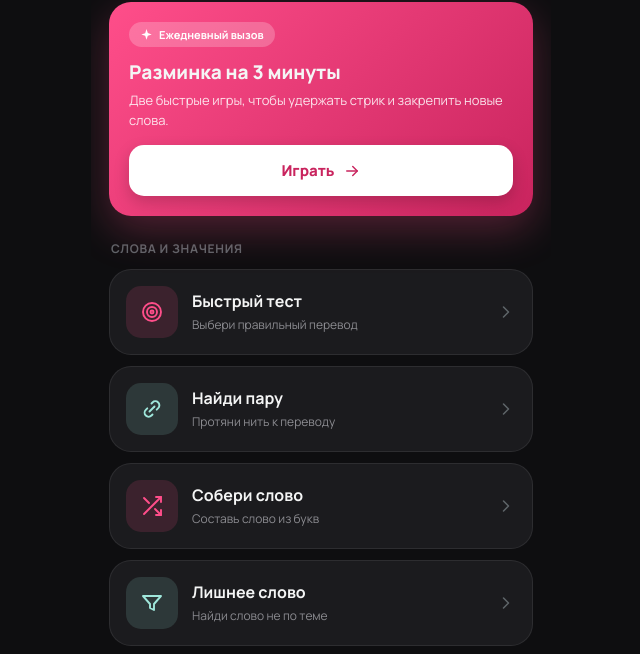
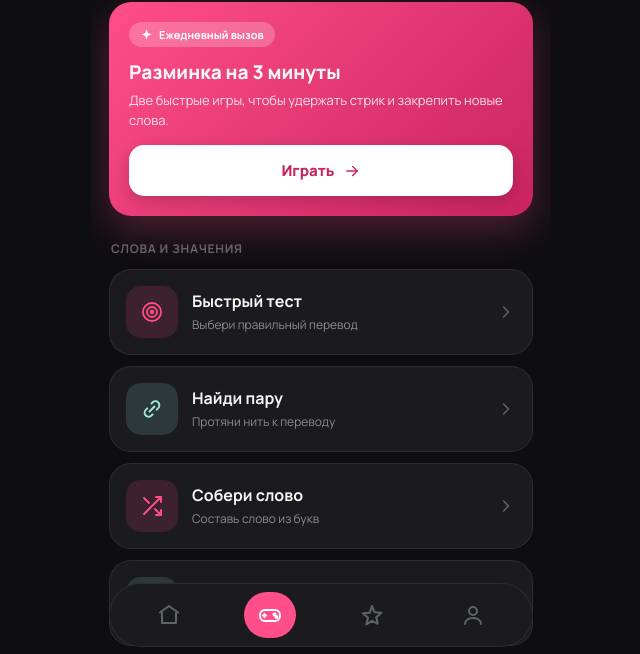
Before and after one commit to diazelz/tg-miniapp, a plain HTML site: page webapp/games.html in a window 1280 px wide. Shown: the part 139-793 px from the top of the page, without its empty margins (319-959 px from the left). Drawn offline with Linux system fonts and the light colour scheme.

Commit message:
Add persistent bottom nav to games hub; unify nav (Home/Games/Pro/Profile) across screens

```diff
--- a/webapp/games.html
+++ b/webapp/games.html
@@ -23,7 +23,17 @@
   html{overflow-x:hidden;}
   html,body{background:var(--bg);color:var(--white);font-family:"Manrope",-apple-system,"Segoe UI",sans-serif;-webkit-font-smoothing:antialiased;}
   body{max-width:460px;margin:0 auto;min-height:100vh;position:relative;overflow-x:hidden;}
-  .wrap{padding:max(18px,env(safe-area-inset-top)) 18px calc(30px + env(safe-area-inset-bottom));}
+  .wrap{padding:max(18px,env(safe-area-inset-top)) 18px calc(100px + env(safe-area-inset-bottom));}
+
+  /* Постоянная нижняя навигация (класс .tabbar, т.к. .nav занят шапкой под-экрана) */
+  .tabbar{position:fixed;left:50%;transform:translateX(-50%);bottom:calc(14px + env(safe-area-inset-bottom));
+    width:min(424px,calc(100% - 36px));background:var(--card);border:1px solid var(--line);border-radius:999px;
+    display:flex;justify-content:space-around;align-items:center;padding:8px;z-index:15;}
+  .tabbar a{color:var(--dim-2);width:52px;height:46px;border-radius:999px;display:flex;align-items:center;justify-content:center;
+    text-decoration:none;transition:background .2s,color .2s,transform .12s;}
+  .tabbar a:active{transform:scale(.92);}
+  .tabbar a.active{background:var(--accent);color:#fff;}
+  .tabbar svg{width:24px;height:24px;}
   .ic{width:1em;height:1em;stroke:currentColor;fill:none;stroke-width:1.9;stroke-linecap:round;stroke-linejoin:round;flex:none;}
   .ic.fill{fill:currentColor;stroke:none;}
   .num{font-variant-numeric:tabular-nums;}
@@ -288,6 +298,13 @@
     <svg class="ic ar"><use href="#i-chevron-right"/></svg>
   </div>
 </div>
+
+<nav class="tabbar">
+  <a href="index.html" aria-label="Главная"><svg viewBox="0 0 24 24" fill="none" stroke="currentColor" stroke-width="2" stroke-linecap="round" stroke-linejoin="round"><path d="M3 9.5 12 3l9 6.5"/><path d="M5 10v10h14V10"/></svg></a>
+  <a href="games.html" class="active" aria-label="Игры"><svg viewBox="0 0 24 24" fill="none" stroke="currentColor" stroke-width="2" stroke-linecap="round" stroke-linejoin="round"><rect x="2" y="7" width="20" height="11" rx="5"/><path d="M6.5 11v3M5 12.5h3"/><circle cx="16.5" cy="11.5" r="1"/><circle cx="18.5" cy="14" r="1"/></svg></a>
+  <a href="paywall.html" aria-label="Pro"><svg viewBox="0 0 24 24" fill="none" stroke="currentColor" stroke-width="2" stroke-linecap="round" stroke-linejoin="round"><path d="M12 3l2.6 6.3 6.8.5-5.2 4.4 1.6 6.6L12 17.8 6.4 21.3 8 14.7 2.8 10.3l6.8-.5z"/></svg></a>
+  <a href="profile.html" aria-label="Профиль"><svg viewBox="0 0 24 24" fill="none" stroke="currentColor" stroke-width="2" stroke-linecap="round" stroke-linejoin="round"><circle cx="12" cy="8" r="4"/><path d="M4 21c0-4 4-6 8-6s8 2 8 6"/></svg></a>
+</nav>
 
 <!-- Word Drop -->
 <div class="subscreen" id="screen-worddrop">
```
Also changed, not shown: webapp/index.html (+1 -1 lines).
